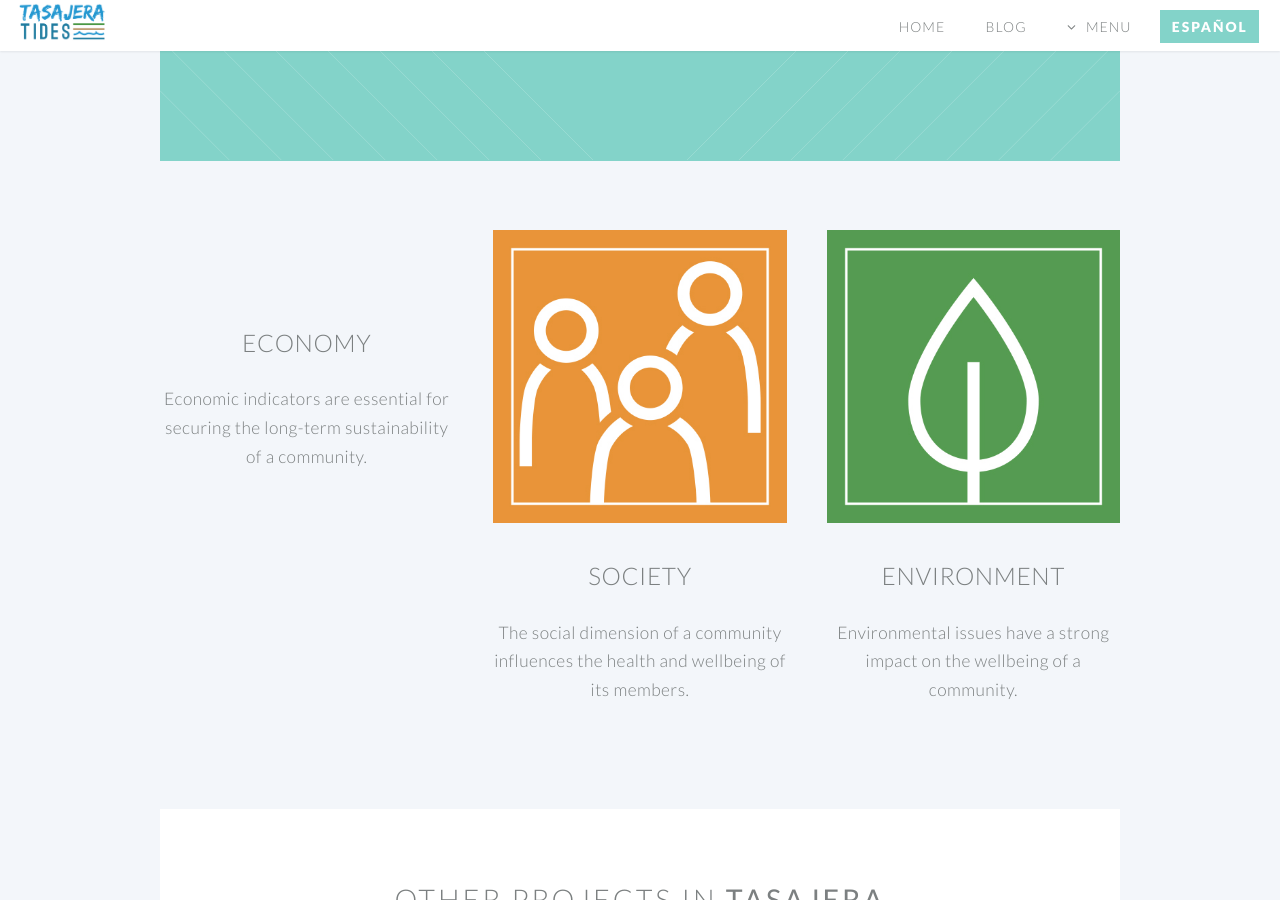
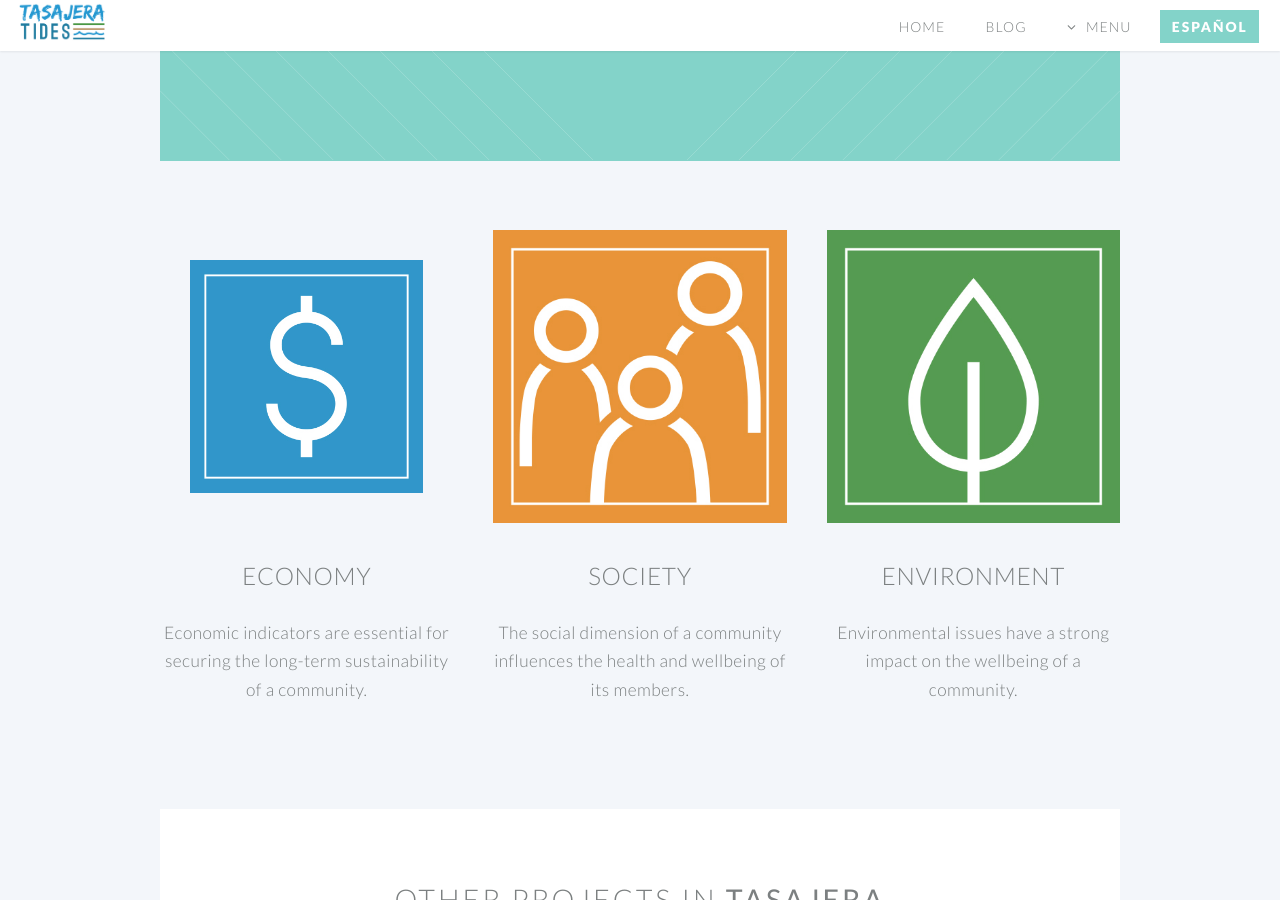
Before and after one commit to danteo90/danteo90.github.io, a Jekyll site: the page built from index-en.html, in a window 1280 px wide and 900 px high, scrolled down 1562 px. Built offline with Jekyll 4.4.1, drawn with Linux system fonts in a browser that asks for light colours.

Commit message:
Update index-en.html

```diff
--- a/index-en.html
+++ b/index-en.html
@@ -39,7 +39,7 @@ layout: landing-page-en
 							<div class="4u">
 
 								<section>
-									<a href="/economy.html" class="image featured hvr-bob"><img src="danteo90.github.io/images/Economy.jpg" style="padding: 30px;" alt=""/></a>
+									<a href="/economy.html" class="image featured hvr-bob"><img src="/images/Economy.jpg" style="padding: 30px;" alt=""/></a>
 									<header>
 										<h3>Economy</h3>
 									</header>
@@ -50,7 +50,7 @@ layout: landing-page-en
 							<div class="4u">
 
 								<section>
-									<a href="/society.html" class="image featured hvr-bob"><img src="images/Society.jpg" alt=""/></a>
+									<a href="/society.html" class="image featured hvr-bob"><img src="/images/Society.jpg" alt=""/></a>
 									<header>
 										<h3>Society</h3>
 									</header>
@@ -61,7 +61,7 @@ layout: landing-page-en
 							<div class="4u">
 
 								<section>
-									<a href="/environment.html" class="image featured hvr-bob"><img src="images/Environment.jpg" alt=""/></a>
+									<a href="/environment.html" class="image featured hvr-bob"><img src="/images/Environment.jpg" alt=""/></a>
 									<header>
 										<h3>Environment</h3>
 									</header>
```
